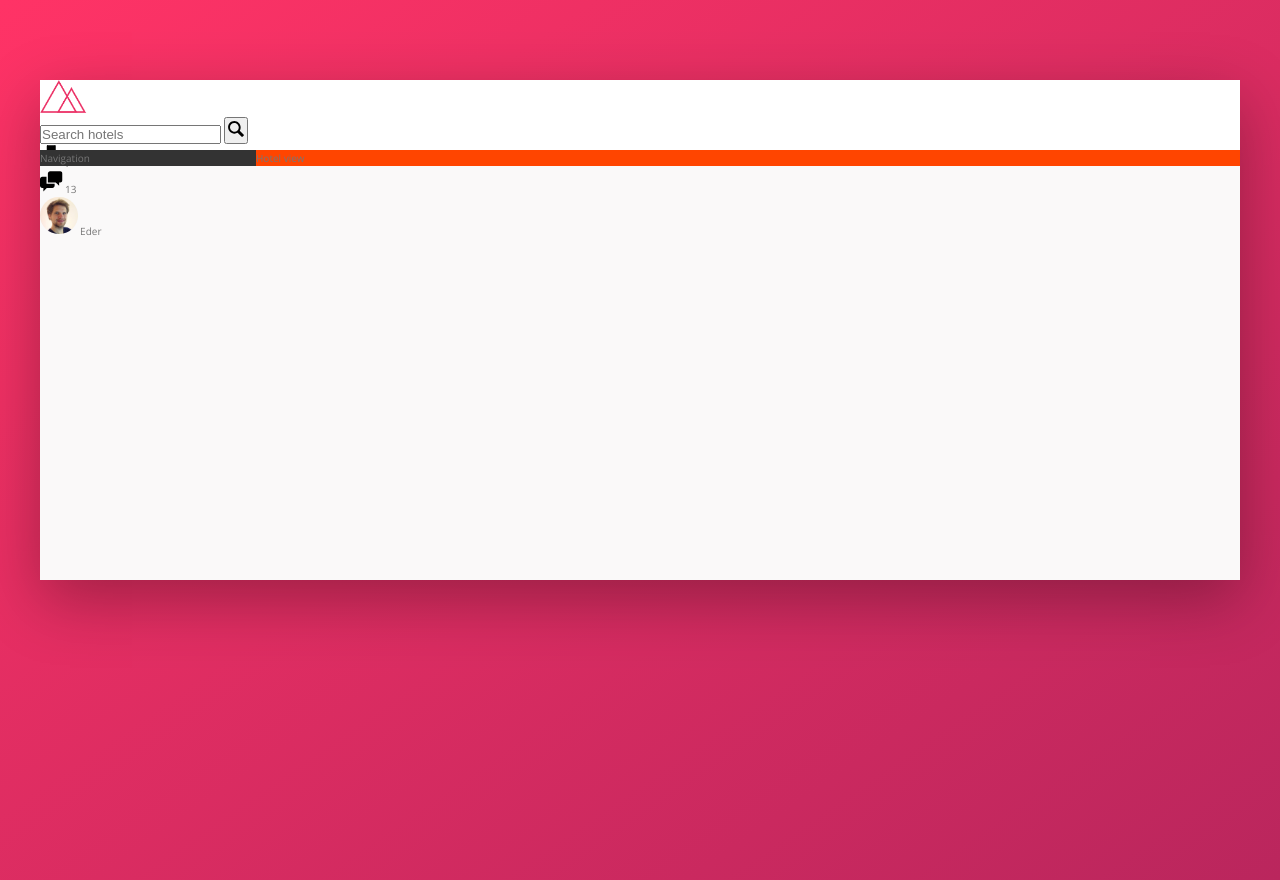
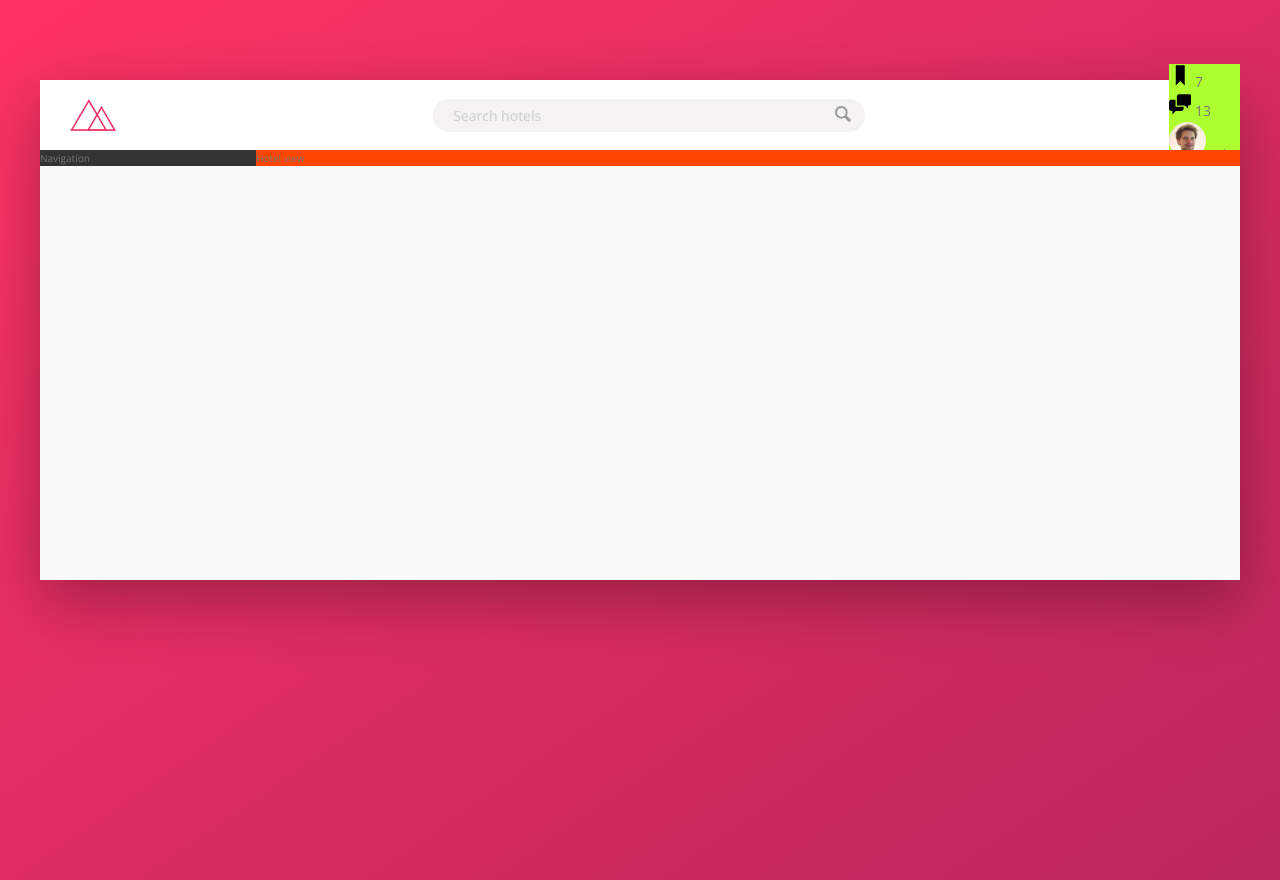
Before and after one commit to Eder87rh/trillo, a website: page index.html in a window 1280 px wide. Drawn offline with nearby package versions, Linux system fonts and the light colour scheme.

Commit message:
Header part 2

```diff
--- a/sass/_components.scss
+++ b/sass/_components.scss
@@ -2,22 +2,63 @@
 // LOGO
 .logo {
   height: 3.25rem;
+  margin-left: 3rem;
 }
 
 /////////////////////////////////
 // SEARCH
 .search {
+  flex: 0 0 40%;
+
+  display: flex;
+  align-items: center;
+  justify-content: center;
+
   &__input {
+    font-family: inherit;
+    font-size: inherit;
+    color: inherit;
+    background-color: var(--color-grey-light-2);
+    border: none;
+    padding: .7rem 2rem;
+    border-radius: 100px;
+    width: 90%;
+    transition: all .2s;
+    margin-right: -3.25rem;
 
+    &:focus {
+      outline: none;
+      width: 100%;
+      background-color: var(--color-grey-light-3);
+    }
+
+    &::-webkit-input-placeholder {
+      font-weight: 100;
+      color: var(--color-grey-light-4);
+    }
+  }
+
+  &__input:focus + &__button {
+    background-color: var(--color-grey-light-3);
   }
 
   &__button {
+    border: none;
+    background-color: var(--color-grey-light-2);
 
+    &:focus {
+      outline: none;
+    }
+
+    &:active {
+      transform: translateY(2px);
+    }
   }
 
   &__icon {
     height: 2rem;
     width: 2rem;
+    fill: var(--color-grey-dark-3)
   }
 }
 
@@ -27,6 +68,7 @@
 // USER NAVIGATION
 
 .user-nav {
+  background-color: greenyellow;
   &__icon-box {
 
   }
--- a/sass/_layout.scss
+++ b/sass/_layout.scss
@@ -8,9 +8,14 @@
 }
 
 .header {
+  font-size: 1.4rem;
   height: 7rem;
   background-color: #fff;
   border-bottom: var(--color-grey-light-2);
+
+  display: flex;
+  justify-content: space-between;
+  align-items: center;
 }
 
 .content {
```
Also changed, not shown: css/style.css.
